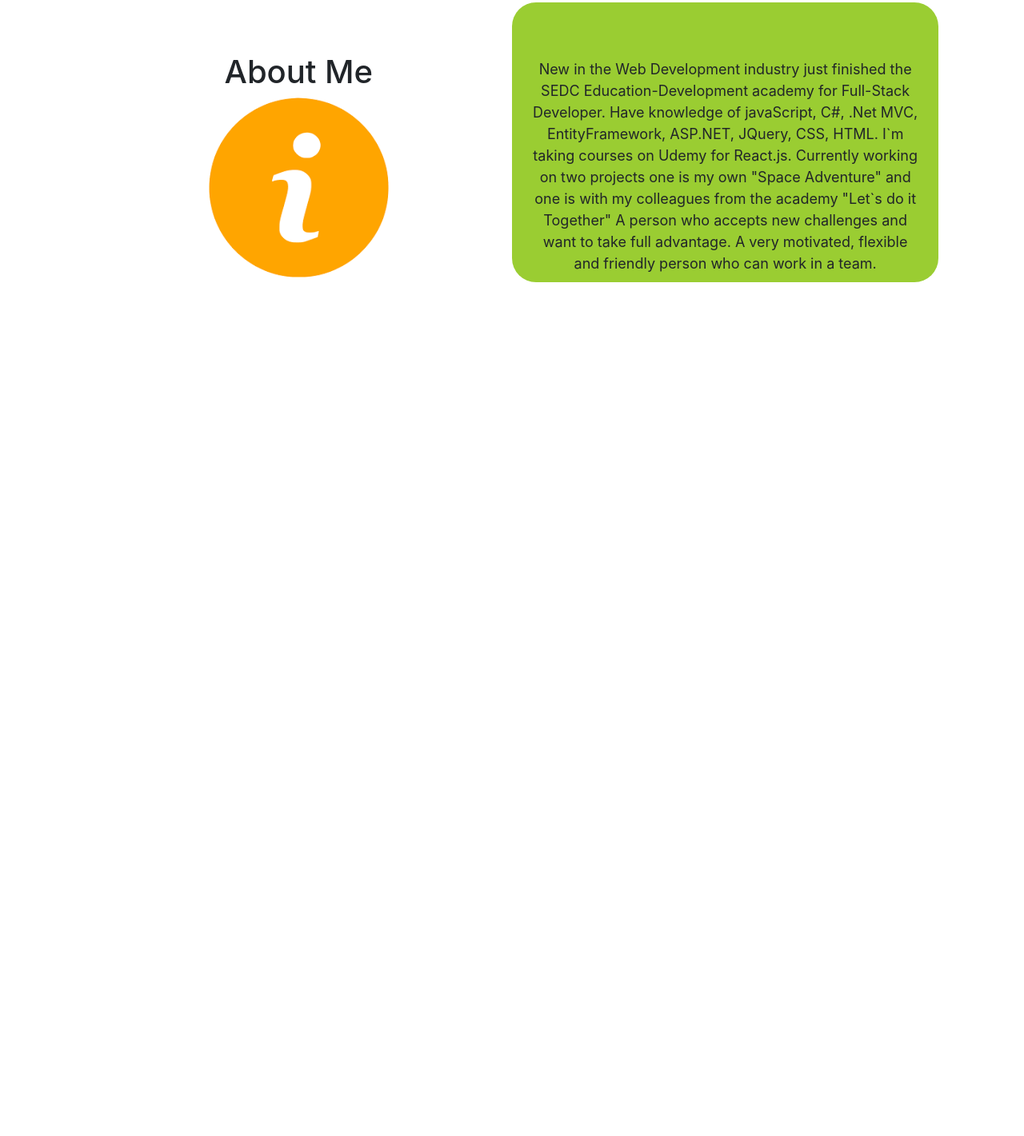
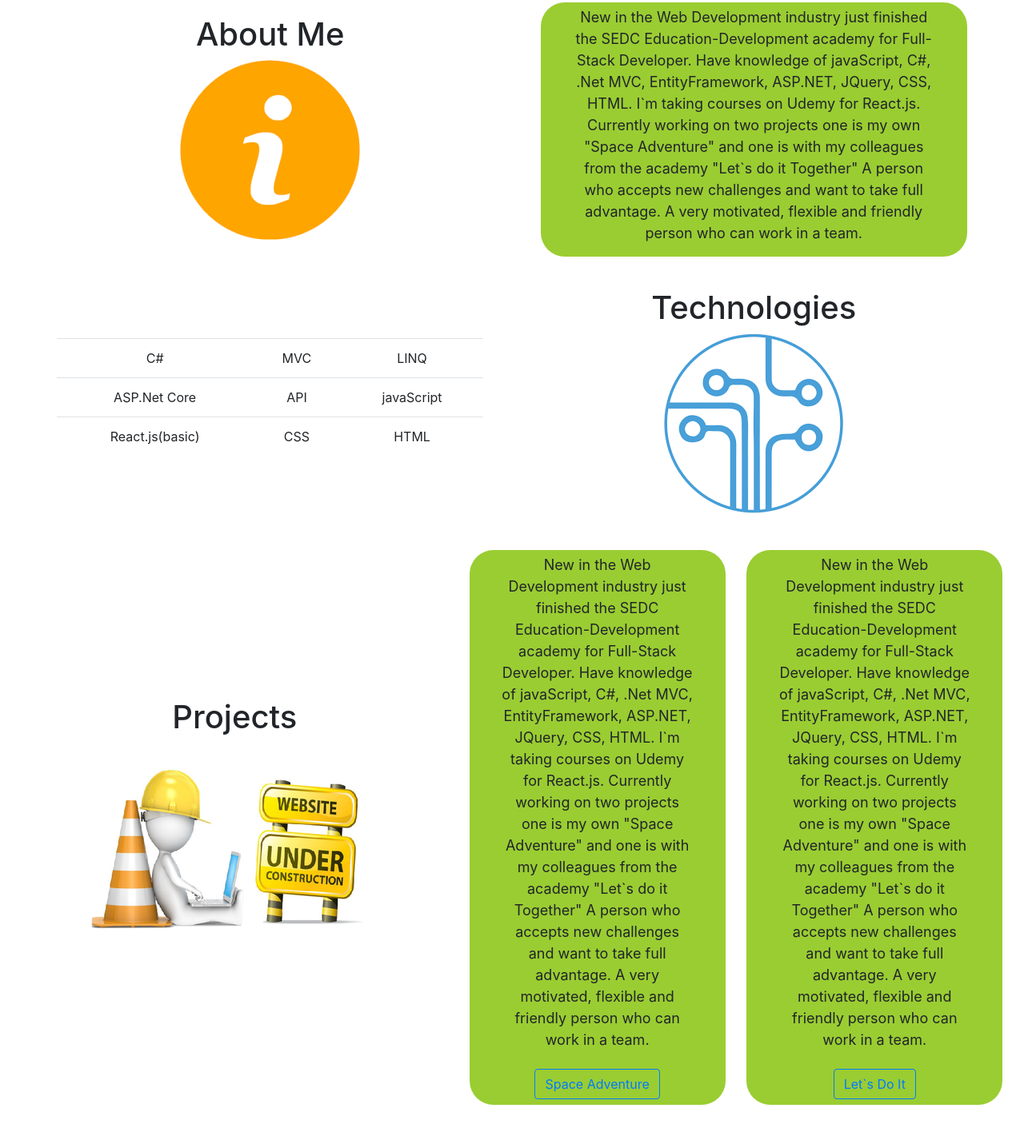
Before and after one commit to DonevskiFilip/Filip-Donevski-Portfolio, a plain HTML site: page index.html in a window 1280 px wide. Shown: the part 561-1982 px from the top of the page at 80% size. Before the commit the page ends 954 px from the top, so only its background shows below. Drawn offline with nearby package versions, Linux system fonts and the light colour scheme.

Commit message:
Projects and Tech added

```diff
--- a/index.css
+++ b/index.css
@@ -4,8 +4,9 @@
 .navigation-wrapper {
   margin-top: 40px;
 }
-.row{
-    padding-bottom: 40px;
+.row {
+  padding-bottom: 40px;
+  justify-content: space-evenly;
 }
 .basic-info-img {
   width: 450px;
@@ -20,27 +21,38 @@
   padding-left: 150px;
 }
 .info-divs {
-  width: 250px;
-  height: 350px;
   background-color: yellowgreen;
   align-self: flex-end;
   text-align: center;
   border-radius: 30px;
 }
 .info-divs > p {
-  position: absolute;
-  top: 20%;
-  left: 0%;
+  margin-top: 5px;
   font-size: 18px;
   margin-left: 25px;
   margin-right: 25px;
 }
-.about-me {
-  align-self: flex-end;
+.about-me,
+.projects,
+.technologies {
+  align-self: center;
   text-align: center;
 }
 .about-me::after {
   content: url(img/images.png);
+}
+.projects::after {
+  content: url(img/under-construction.png);
+}
+.technologies::after{
+  content: url(img/images\ \(1\).png);
+}
+button {
+  margin: 7px;
+}
+.thec-table{
+  align-self: center;
+  text-align: center;
 }
 
 /* .nav::after {
--- a/index.html
+++ b/index.html
@@ -26,12 +26,15 @@
           <a class="col-sm-6 col-md-2 offset-sm-1"
             ><img src="#" alt="logo" />Logo</a
           >
-          <ul class="nav nav-pills nav-justified col-sm-4 offset-sm-4">
+          <ul class="nav nav-pills nav-justified col-sm-5 offset-sm-4">
             <li class="nav-item">
               <a class="nav-link" href="#">Home</a>
             </li>
             <li class="nav-item">
               <a class="nav-link" href="#">About Me</a>
+            </li>
+            <li class="nav-item">
+              <a href="" class="nav-link">Technologies</a>
             </li>
             <li class="nav-item">
               <a class="nav-link" href="#">Projects</a>
@@ -64,12 +67,63 @@
 
     <section class="about-me-section col-sm-12 col-md-12">
         <div class="row">
-            <div class="col-sm-5 offset-sm-1 about-me">
+            <div class="col-sm-5  about-me">
                 <h1>About Me</h1>
             </div>
             <div class="col-sm-5 info-divs"><p>New in the Web Development industry just finished the SEDC Education-Development academy for Full-Stack Developer. Have knowledge of javaScript, C#, .Net MVC, EntityFramework, ASP.NET, JQuery, CSS, HTML. I`m taking courses on Udemy for React.js. Currently working on two projects one is my own "Space Adventure" and one is with my colleagues from the academy "Let`s do it Together"
                     A person who accepts new challenges and want to take full advantage. A very motivated, flexible and friendly person who can work in a team. </p></div>
         </div>
+    </section>
+    <section class="technologies-section col-sm-12 col-md-12">
+      <div class="row">
+          <table class="table col-sm-5 thec-table">
+              <tbody>
+                <tr>
+                  <td>C#</td>
+                  <td>MVC</td>
+                  <td>LINQ</td>
+                </tr>
+                <tr>
+                  <td>ASP.Net Core</td>
+                  <td>API</td>
+                  <td>javaScript</td>
+                </tr>
+                <tr>
+                  <td>React.js(basic)</td>
+                  <td>CSS</td>
+                  <td>HTML</td>
+                </tr>
+              </tbody>
+            </table>
+        <div class="col-sm-5 technologies">
+          <h1>Technologies</h1>
+        </div>
+
+
+
+        </div>
+      </div>
+    </section>
+    <section class="projects-section col-sm-12 col-md-12">
+      <div class="row">
+
+          <div class="col-sm-5  projects">
+                 <h1>Projects</h1>
+          </div>
+          <div class="col-sm-3 info-divs"><p>New in the Web Development industry just finished the SEDC Education-Development academy for Full-Stack Developer. Have knowledge of javaScript, C#, .Net MVC, EntityFramework, ASP.NET, JQuery, CSS, HTML. I`m taking courses on Udemy for React.js. Currently working on two projects one is my own "Space Adventure" and one is with my colleagues from the academy "Let`s do it Together"
+              A person who accepts new challenges and want to take full advantage. A very motivated, flexible and friendly person who can work in a team. </p>
+              <button type="button" class="btn btn-outline-primary">Space Adventure</button>
+            </div>
+          <div class="col-sm-3 info-divs"><p>New in the Web Development industry just finished the SEDC Education-Development academy for Full-Stack Developer. Have knowledge of javaScript, C#, .Net MVC, EntityFramework, ASP.NET, JQuery, CSS, HTML. I`m taking courses on Udemy for React.js. Currently working on two projects one is my own "Space Adventure" and one is with my colleagues from the academy "Let`s do it Together"
+              A person who accepts new challenges and want to take full advantage. A very motivated, flexible and friendly person who can work in a team. </p>
+              <button type="button" class="btn btn-outline-primary">Let`s Do It</button>
+            </div>
+  </div>
+    </section>
+    <section class="contact-me-section col-md-12 col-md-12">
+      <div class="row">
+
+      </div>
     </section>
 
 
```
Also changed, not shown: img/images (1).png (added), img/under-construction.png (added).
